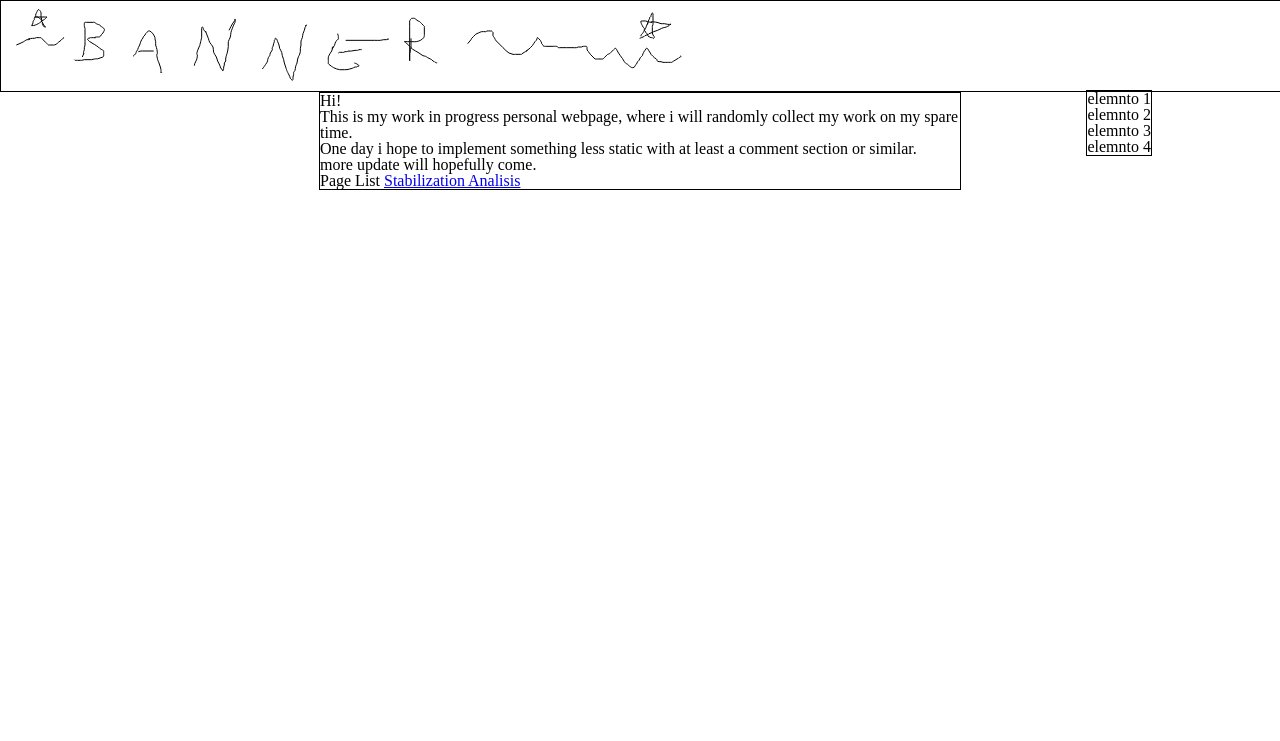
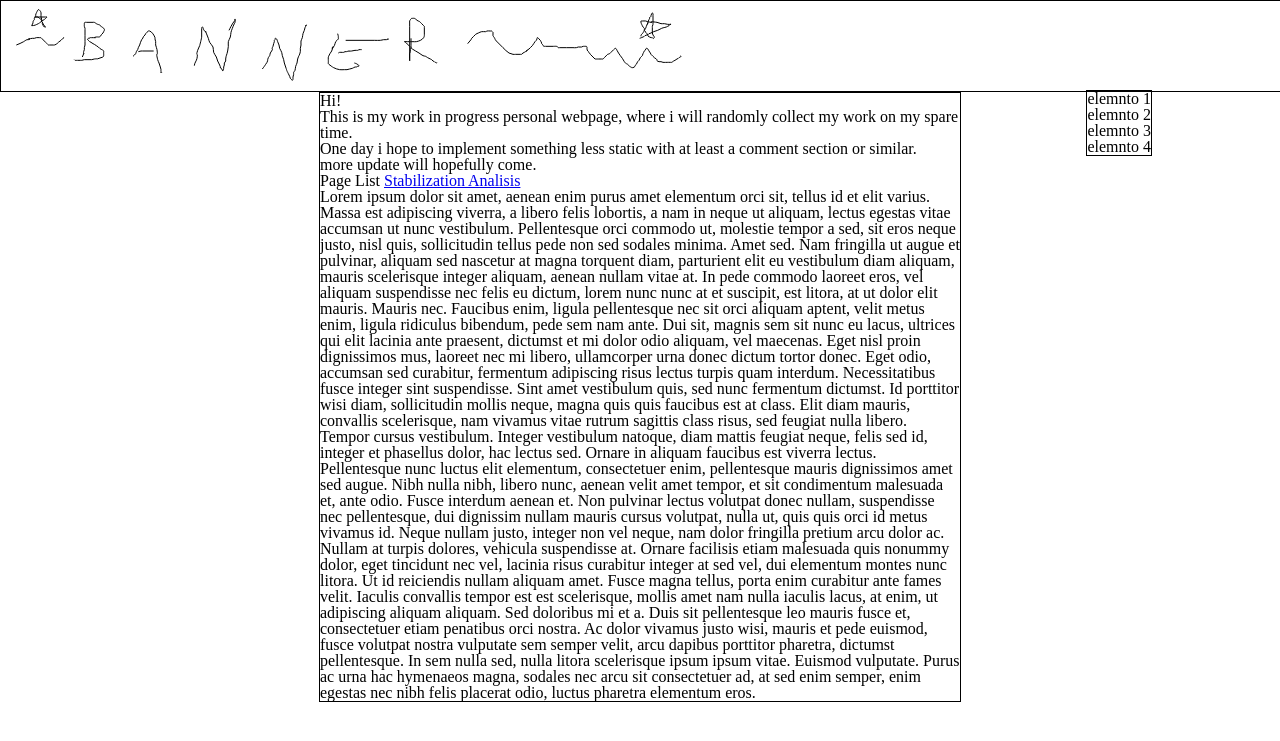
Before and after one commit to MauroMombelli/mauromombelli.github.io, a Jekyll site: the page built from index.md, in a window 1280 px wide. Shown: the top 741 px of the page. Built offline with Jekyll 4.4.1, drawn with Linux system fonts in a browser that asks for light colours.

Commit message:
testing long page

```diff
--- a/index.md
+++ b/index.md
@@ -13,3 +13,9 @@ more update will hopefully come.
 
 Page List
 [Stabilization Analisis](studioQuad)
+
+
+Lorem ipsum dolor sit amet, aenean enim purus amet elementum orci sit, tellus id et elit varius. Massa est adipiscing viverra, a libero felis lobortis, a nam in neque ut aliquam, lectus egestas vitae accumsan ut nunc vestibulum. Pellentesque orci commodo ut, molestie tempor a sed, sit eros neque justo, nisl quis, sollicitudin tellus pede non sed sodales minima. Amet sed. Nam fringilla ut augue et pulvinar, aliquam sed nascetur at magna torquent diam, parturient elit eu vestibulum diam aliquam, mauris scelerisque integer aliquam, aenean nullam vitae at. In pede commodo laoreet eros, vel aliquam suspendisse nec felis eu dictum, lorem nunc nunc at et suscipit, est litora, at ut dolor elit mauris. Mauris nec. Faucibus enim, ligula pellentesque nec sit orci aliquam aptent, velit metus enim, ligula ridiculus bibendum, pede sem nam ante. Dui sit, magnis sem sit nunc eu lacus, ultrices qui elit lacinia ante praesent, dictumst et mi dolor odio aliquam, vel maecenas. Eget nisl proin dignissimos mus, laoreet nec mi libero, ullamcorper urna donec dictum tortor donec.
+Eget odio, accumsan sed curabitur, fermentum adipiscing risus lectus turpis quam interdum. Necessitatibus fusce integer sint suspendisse. Sint amet vestibulum quis, sed nunc fermentum dictumst. Id porttitor wisi diam, sollicitudin mollis neque, magna quis quis faucibus est at class. Elit diam mauris, convallis scelerisque, nam vivamus vitae rutrum sagittis class risus, sed feugiat nulla libero.
+Tempor cursus vestibulum. Integer vestibulum natoque, diam mattis feugiat neque, felis sed id, integer et phasellus dolor, hac lectus sed. Ornare in aliquam faucibus est viverra lectus. Pellentesque nunc luctus elit elementum, consectetuer enim, pellentesque mauris dignissimos amet sed augue. Nibh nulla nibh, libero nunc, aenean velit amet tempor, et sit condimentum malesuada et, ante odio. Fusce interdum aenean et. Non pulvinar lectus volutpat donec nullam, suspendisse nec pellentesque, dui dignissim nullam mauris cursus volutpat, nulla ut, quis quis orci id metus vivamus id. Neque nullam justo, integer non vel neque, nam dolor fringilla pretium arcu dolor ac. Nullam at turpis dolores, vehicula suspendisse at. Ornare facilisis etiam malesuada quis nonummy dolor, eget tincidunt nec vel, lacinia risus curabitur integer at sed vel, dui elementum montes nunc litora.
+Ut id reiciendis nullam aliquam amet. Fusce magna tellus, porta enim curabitur ante fames velit. Iaculis convallis tempor est est scelerisque, mollis amet nam nulla iaculis lacus, at enim, ut adipiscing aliquam aliquam. Sed doloribus mi et a. Duis sit pellentesque leo mauris fusce et, consectetuer etiam penatibus orci nostra. Ac dolor vivamus justo wisi, mauris et pede euismod, fusce volutpat nostra vulputate sem semper velit, arcu dapibus porttitor pharetra, dictumst pellentesque. In sem nulla sed, nulla litora scelerisque ipsum ipsum vitae. Euismod vulputate. Purus ac urna hac hymenaeos magna, sodales nec arcu sit consectetuer ad, at sed enim semper, enim egestas nec nibh felis placerat odio, luctus pharetra elementum eros.
```
